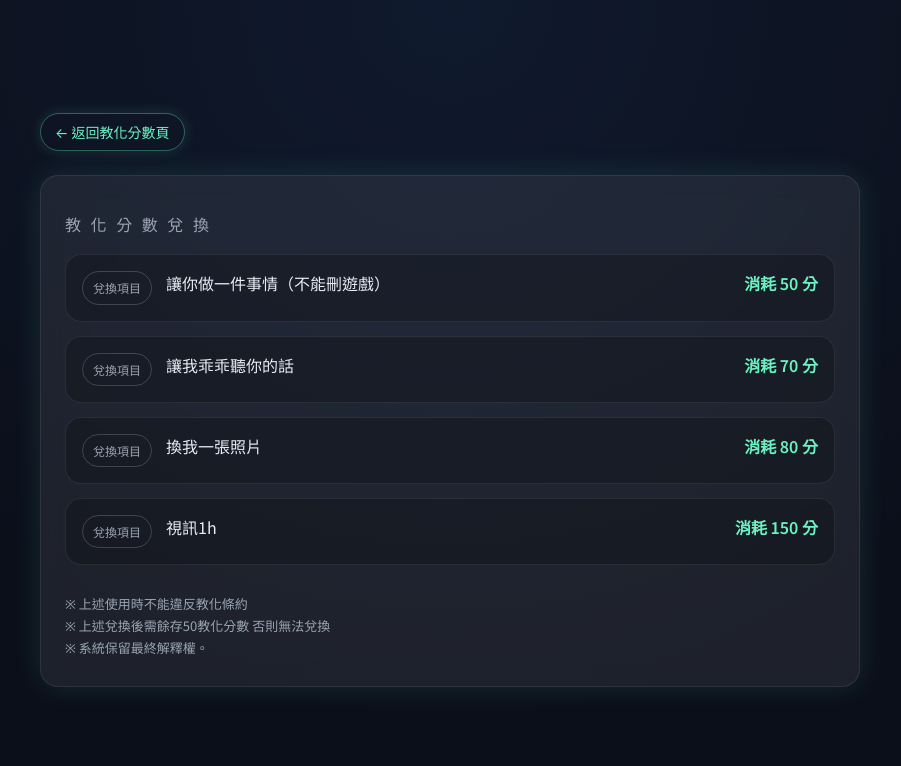
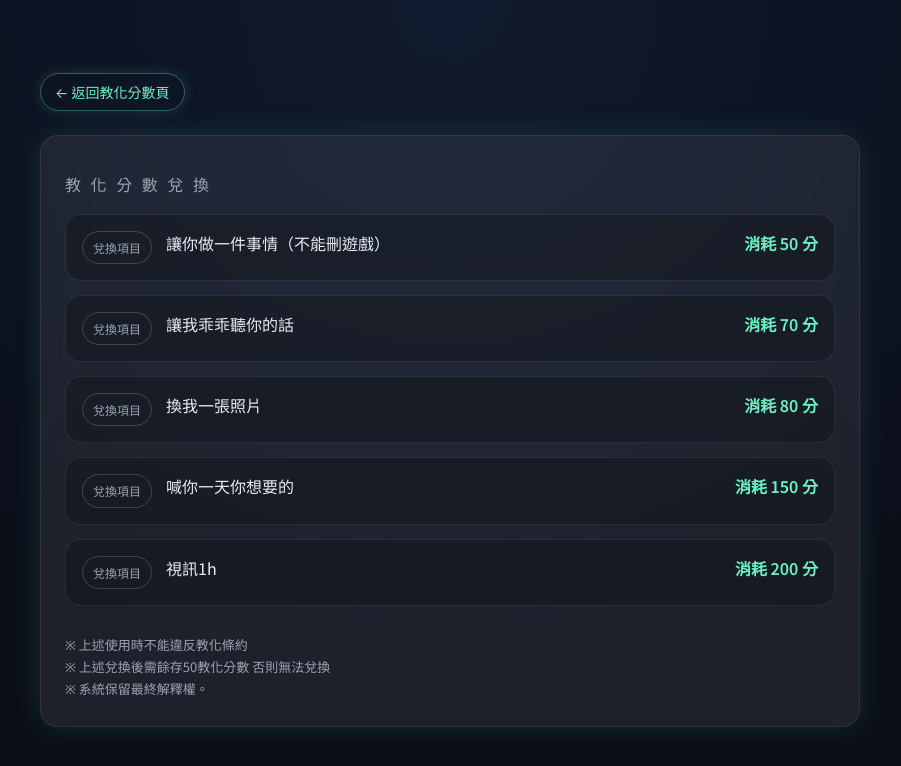
Before and after one commit to xiaohao923/my-website, a plain HTML site: page exchange-2.html in a window 1280 px wide. Shown: the whole page, without its empty margins (190-1091 px from the left). Drawn offline with Linux system fonts and the light colour scheme.

Commit message:
更新 exchange-2.html

```diff
--- a/exchange-2.html
+++ b/exchange-2.html
@@ -160,8 +160,14 @@
 
         <li>
           <span class="badge">兌換項目</span>
+          <div>喊你一天你想要的</div>
+          <div class="cost">消耗 150 分</div>
+        </li>
+
+        <li>
+          <span class="badge">兌換項目</span>
           <div>視訊1h</div>
-          <div class="cost">消耗 150 分</div>
+          <div class="cost">消耗 200 分</div>
         </li>
 
 
```
